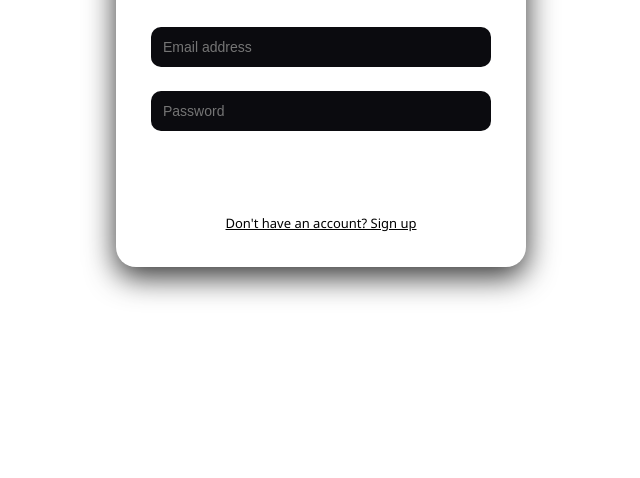
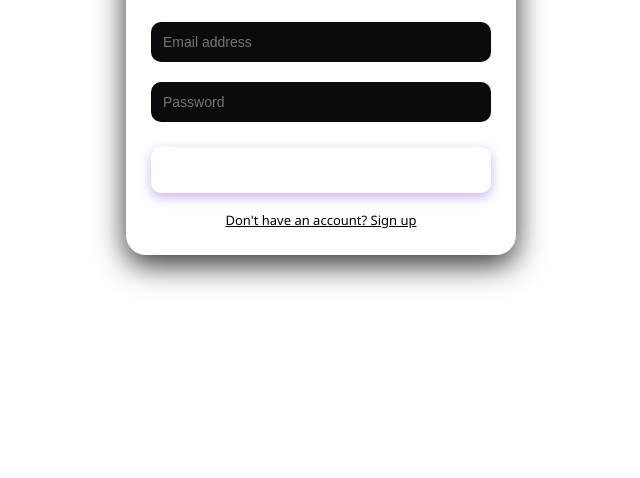
Before and after one commit to bbr46303-cell/flowai-studio, a website: page index.html in a window 1280 px wide. Shown: the part 322-800 px from the top of the page, without its empty margins (319-959 px from the left). Drawn offline with Linux system fonts and the light colour scheme; no server answers.

Commit message:
Update index.html

```diff
--- a/index.html
+++ b/index.html
@@ -34,12 +34,10 @@
       const userEmailDisplay = document.getElementById('userEmailDisplay');
 
       if (user) {
-        // User logged in -> Show app, hide login overlay
         appContainer.style.display = 'flex';
         authOverlay.style.display = 'none';
         userEmailDisplay.innerText = user.email;
       } else {
-        // User NOT logged in -> Hide app, show login overlay forcefully
         appContainer.style.display = 'none';
         authOverlay.style.display = 'flex';
       }
@@ -92,12 +90,12 @@
 
     .back-dashboard { background: transparent; border: 1px solid var(--border); color: var(--text); padding: 6px 12px; border-radius: 8px; cursor: pointer; font-size: 13px; margin-bottom: 10px; align-self: flex-start; }
 
-    /* Full Screen Login Overlay */
-    #authOverlay { position: fixed; top: 0; left: 0; width: 100vw; height: 100vh; background: var(--bg); display: flex; justify-content: center; align-items: center; z-index: 1000; }
-    .auth-card { background: var(--card); padding: 35px; border-radius: 20px; width: 340px; border: 1px solid var(--border); text-align: center; box-shadow: 0 10px 30px rgba(0,0,0,0.8); }
-    .auth-input { width: 100%; padding: 12px; margin: 12px 0; background: #0b0b0f; border: 1px solid var(--border); color: #fff; border-radius: 10px; box-sizing: border-box; font-size: 14px; }
-    .auth-submit-btn { width: 100%; padding: 12px; background: var(--accent); color: #fff; border: none; border-radius: 10px; font-weight: bold; cursor: pointer; margin-top: 10px; font-size: 15px; }
-    .auth-toggle { margin-top: 20px; font-size: 13px; color: var(--muted); cursor: pointer; text-decoration: underline; }
+    /* Full Screen Login Overlay - Fixed for Mobile & Keyboard */
+    #authOverlay { position: fixed; top: 0; left: 0; width: 100vw; height: 100vh; background: var(--bg); display: flex; justify-content: center; align-items: center; z-index: 1000; overflow-y: auto; padding: 20px; box-sizing: border-box; }
+    .auth-card { background: var(--card); padding: 25px; border-radius: 20px; width: 100%; max-width: 340px; border: 1px solid var(--border); text-align: center; box-shadow: 0 10px 30px rgba(0,0,0,0.8); margin: auto; }
+    .auth-input { width: 100%; padding: 12px; margin: 10px 0; background: #0b0b0f; border: 1px solid var(--border); color: #fff; border-radius: 10px; box-sizing: border-box; font-size: 14px; outline: none; }
+    .auth-submit-btn { width: 100%; padding: 14px; background: var(--accent); color: #fff; border: none; border-radius: 10px; font-weight: bold; cursor: pointer; margin-top: 15px; font-size: 16px; box-shadow: 0 4px 12px rgba(124, 58, 237, 0.4); }
+    .auth-toggle { margin-top: 18px; font-size: 13px; color: var(--muted); cursor: pointer; text-decoration: underline; display: inline-block; }
   </style>
 </head>
 <body>
@@ -106,14 +104,17 @@
   <div id="authOverlay">
     <div class="auth-card">
       <h2 id="modalTitle" style="margin-top:0; background: linear-gradient(90deg, #a855f7, #3b82f6); -webkit-background-clip: text; -webkit-text-fill-color: transparent;">FlowAI Studio</h2>
-      <p style="color: var(--muted); font-size: 13px; margin-bottom: 20px;">Please login or sign up to access the AI Studio.</p>
+      <p style="color: var(--muted); font-size: 13px; margin-bottom: 15px;">Please login or sign up to access the AI Studio.</p>
 
       <input type="email" id="authEmail" class="auth-input" placeholder="Email address">
       <input type="password" id="authPassword" class="auth-input" placeholder="Password">
 
+      <!-- Clearly visible Login/Signup Button added here -->
       <button class="auth-submit-btn" id="authSubmitBtn" onclick="handleAuthAction()">Login</button>
 
-      <div class="auth-toggle" id="toggleAuthText" onclick="toggleAuthMode()">Don't have an account? Sign up</div>
+      <div>
+        <span class="auth-toggle" id="toggleAuthText" onclick="toggleAuthMode()">Don't have an account? Sign up</span>
+      </div>
     </div>
   </div>
 
```
